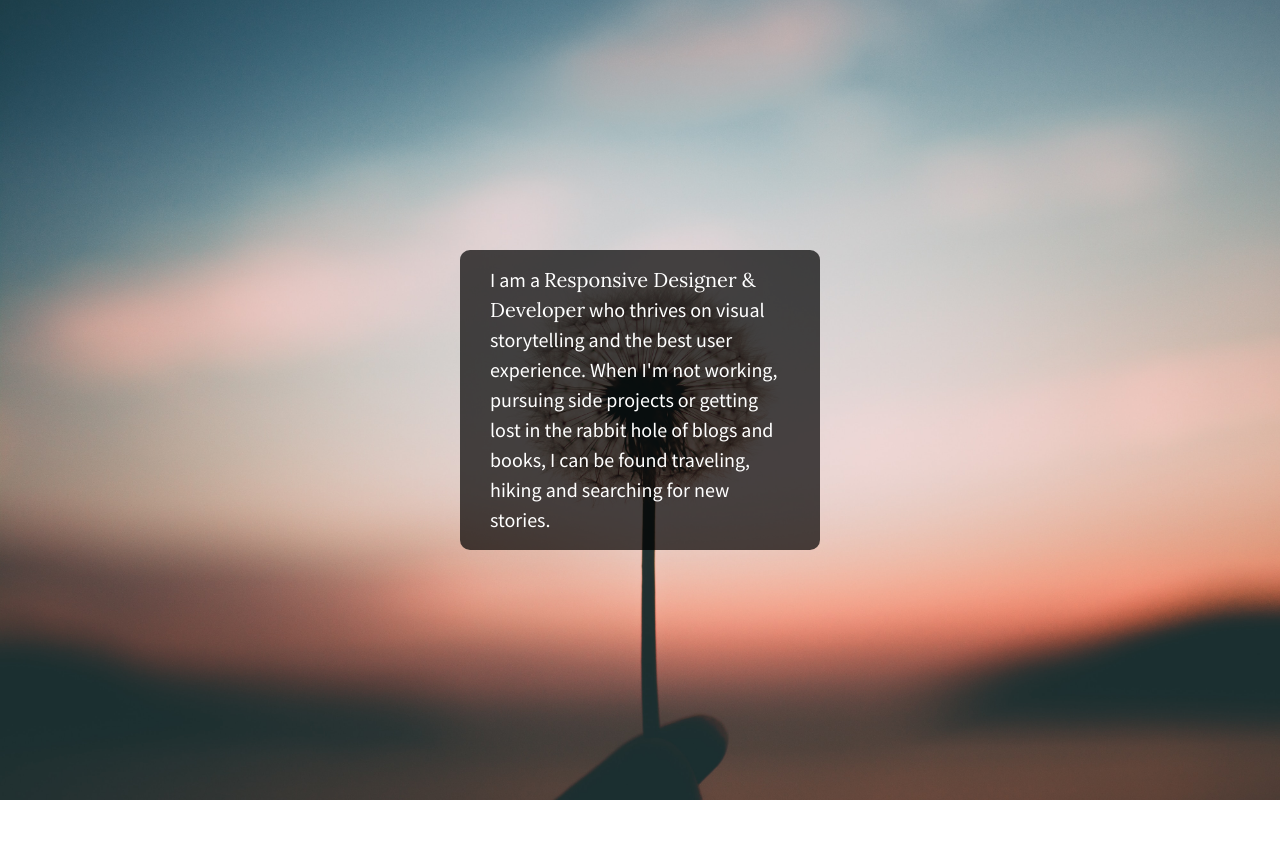
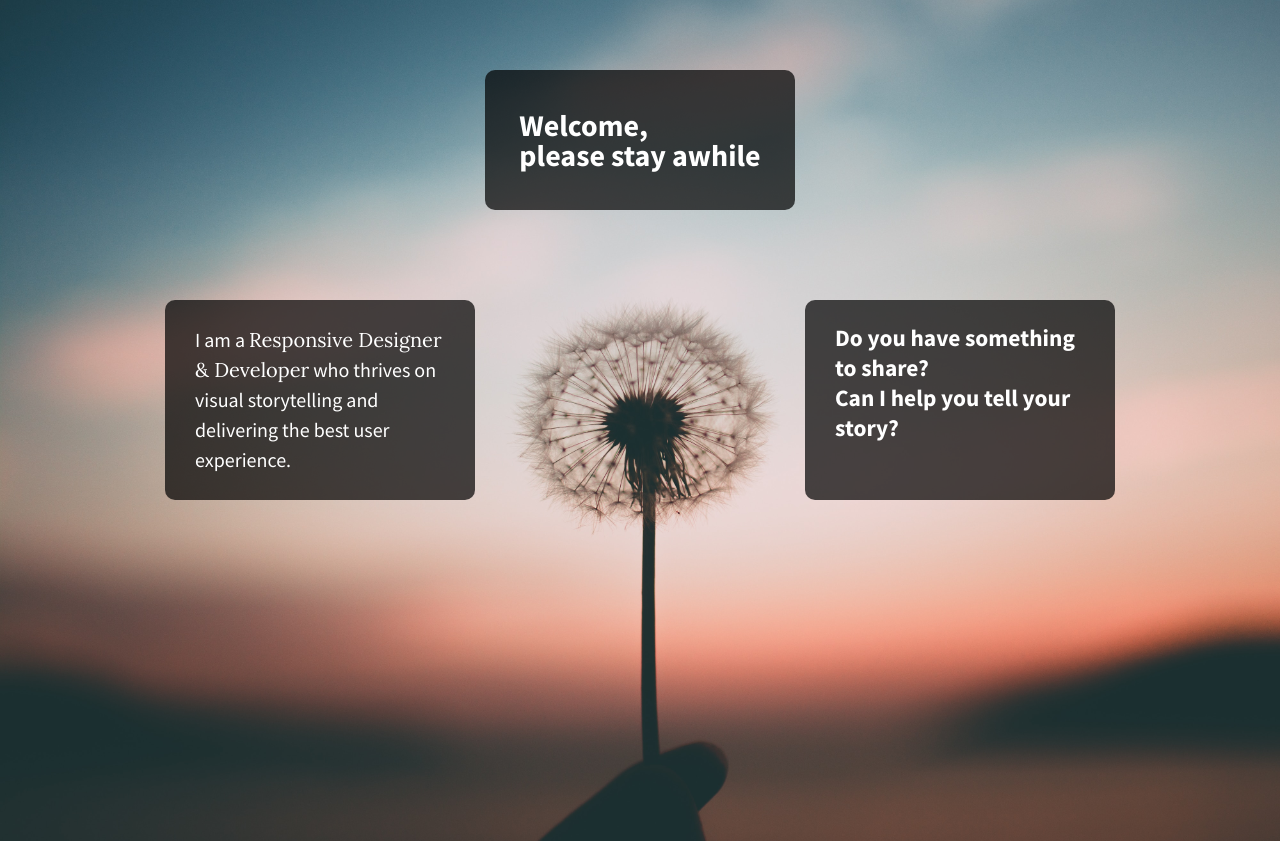
Before and after one commit to michellisor/flexbox-starter, a plain HTML site: page index.html in a window 1280 px wide. Shown: the top 841 px of the page. Before the commit the page ends 800 px from the top, so only its background shows below. Drawn offline with nearby package versions, Linux system fonts and the light colour scheme.

Commit message:
created more boxes

```diff
--- a/css/main.css
+++ b/css/main.css
@@ -106,13 +106,39 @@ body {
   height: 100%;
 }
 
+.top {
+  display: flex;
+  justify-content: center;
+  align-content: center;
+  flex-wrap: wrap;
+  margin: 0;
+  height: 280px;
+}
 .wrapper {
+  display: flex;
+  justify-content: space-around;
+  align-content: flex-start;
+  flex-wrap: wrap;
+  margin: 0;
+  height: 100%;
+  width: 100%;
+}
+
+#intro {
   display: flex;
   justify-content: center;
   align-items: center;
-  margin: 0;
-  height: 100%;
-  width: 100%;
+  background: #222;
+  background:rgba(0,0,0,0.7);
+  color: #fff;
+  font-family: 'Source Sans Pro', sans-serif;
+  font-weight: 300;
+  font-size: 1.25em;
+  line-height: 1.5em;
+  border-radius: 10px;
+  padding: 0px 30px;
+  width: 250px;
+  height: 140px;
 }
 
 #content {
@@ -128,12 +154,29 @@ body {
   line-height: 1.5em;
   border-radius: 10px;
   padding: 0px 30px;
-  width: 300px;
-  height: 300px;
+  width: 250px;
+  height: 200px;
+  margin: 20px;
 }
-
 #content p span {
   font-family: 'Lora', sans-serif;
+}
+#questions {
+  display: flex;
+  justify-content: center;
+  flex-wrap: wrap;
+  background: #222;
+  background:rgba(0,0,0,0.7);
+  color: #fff;
+  font-family: 'Source Sans Pro', sans-serif;
+  font-weight: 300;
+  font-size: 1.25em;
+  line-height: 1.5em;
+  border-radius: 10px;
+  padding: 0px 30px;
+  width: 250px;
+  height: 200px;
+  margin: 20px;
 }
 
 
--- a/index.html
+++ b/index.html
@@ -22,10 +22,17 @@
         <![endif]-->
 
         <!-- Add your site or application content here -->
-
+        <section class=top>
+            <div id="intro">
+                <h2>Welcome, <br>please stay awhile</h2>
+            </div>
+        </section>
         <section class="wrapper">
             <div id="content">
-                <p>I am a <span>Responsive Designer & Developer</span> who thrives on visual storytelling and the best user experience. When I'm not working, pursuing side projects or getting lost in the rabbit hole of blogs and books, I can be found traveling, hiking and searching for new stories.</p>
+                <p>I am a <span>Responsive Designer & Developer</span> who thrives on visual storytelling and delivering the best user experience. </p>
+            </div>
+            <div id="questions">
+                <h3>Do you have something to share?<br>Can I help you tell your story?</h3>
             </div>
         </section>
 
```
